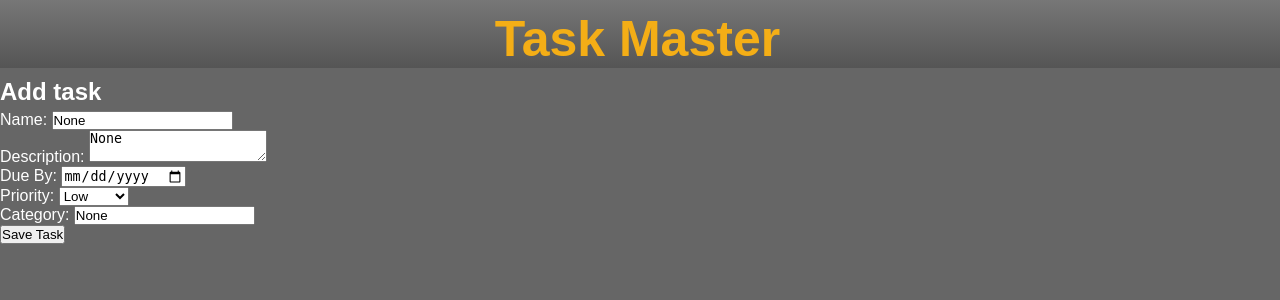
After one commit to SHildebrandt4472/Task-Master, a Flask app: page /new in a window 1280 px wide. The commit adds this page. Shown: the top 300 px of the page. Run offline with Flask 3, Linux system fonts and the light colour scheme.

Commit message:
added add tasks function

```diff
--- a/app/main/main_routes.py
+++ b/app/main/main_routes.py
@@ -72,7 +72,7 @@ def register():
       db.session.commit()
       flash('Your registration is complete, please login to continue')
       return redirect(url_for('.login'))
-    return render_template('register.html', title='Register', form=form)
+    return render_template('register.html', form=form)
 
 
 @bp.route('/delete/<id>', methods=['GET', 'POST'])
@@ -85,7 +85,7 @@ def delete_task(id):
 @bp.route('/edit/<id>', methods=['GET', 'POST'])
 def edit_task(id):
     task = Task.query.get(id)
-    return render_template('edit_task.html', title='Edit Task', task=task)
+    return render_template('edit_task.html', task=task, action_url = url_for('main.update_task', id=task.id))
 
 @bp.route('/update/<id>', methods=['POST'])
 def update_task(id):
@@ -93,7 +93,25 @@ def update_task(id):
     task.name = request.form['name']
     task.description = request.form['description']
     task.category = request.form['category']
-    task.due_by = datetime.datetime.strptime(request.form['due_by'], '%Y-%m-%d')
+    if request.form['due_by']:
+      task.due_by = datetime.datetime.strptime(request.form['due_by'], '%Y-%m-%d')
 
     db.session.commit()
     return redirect(url_for('.home'))
+
+@bp.route('/new', methods=['GET'])
+def new_task():
+  task = Task()
+  return render_template('new_task.html', task=task, action_url = url_for('main.add_task', id=task.id))
+
+@bp.route('/add>', methods=['POST'])
+def add_task():
+    task = Task()
+    task.name = request.form['name']
+    task.description = request.form['description']
+    task.category = request.form['category']
+    if request.form['due_by']:
+      task.due_by = datetime.datetime.strptime(request.form['due_by'], '%Y-%m-%d')
+    current_user.tasks.append(task)
+    db.session.commit()
+    return redirect(url_for('.home'))
--- /dev/null
+++ b/app/templates/_task_form.html
@@ -0,0 +1,29 @@
+<form action="{{ action_url }}" method="POST">
+    <div class="task-details">
+        <label for="name">Name:</label>
+        <input type="text" id="title" name="name" value="{{ task.name }}" required>
+    </div>
+    <div class="task-details">
+        <label for="description">Description:</label>
+        <textarea id="description" name="description" required>{{ task.description }}</textarea>
+    </div>
+    <div class="task-details">
+        <label for="due_by">Due By:</label>
+        <input type="date" id="due_by" name="due_by" value="{{ task.due_by }}">
+    </div>
+    <div class="task-details">
+        <label for="priority">Priority:</label>
+        <select id="priority" name="priority" required>
+            <option value="low" {% if task.priority == 'low' %}selected{% endif %}>Low</option>
+            <option value="medium" {% if task.priority == 'medium' %}selected{% endif %}>Medium</option>
+            <option value="high" {% if task.priority == 'high' %}selected{% endif %}>High</option>
+        </select>
+    </div>
+    <div class="task-details">
+        <label for="category">Category:</label>
+        <input type="text" id="category" name="category" value="{{ task.category }}" >
+    </div>
+    <div class="task-details">
+        <input type="submit" value="Save Task">
+    </div>
+</form>
--- a/app/templates/index.html
+++ b/app/templates/index.html
@@ -4,14 +4,11 @@
   <link rel="stylesheet" href="{{ url_for('static', filename='tasks.css') }}">
 {% endblock %}
 
-{% block header %}
-  <h1>My Tasks</h1>
-  <a href="{{ url_for('new_task') }}" class="btn">Add New Task</a>
-{% endblock %}
 
 {% block content %}
 
   <h2>My Tasks</h2>
+  <a href="{{ url_for('main.new_task') }}" class="btn">Add New Task</a>
 
   <div class="tasks">
     {% for task in current_user.tasks %}
--- a/app/templates/new_task.html
+++ b/app/templates/new_task.html
@@ -4,40 +4,10 @@
   <link rel="stylesheet" href="{{ url_for('static', filename='tasks.css') }}">
 {% endblock %}
 
-{% block header %}
-  <h1>My Tasks</h1>
+{% block content %}
+<div id="new-task">
+
+  <h2>Add task</h2>
+    {% include '_task_form.html' %}
+</div>
 {% endblock %}
-
-{% block content %}
-
-  <h2>Add new task</h2>
-
-    <div id="new-task">
-      <form action="" method="post" novalidate>
-        {{ form.hidden_tag() }}
-        <p>
-          {{ form.name.label }}<br>
-          {{ form.name(size=32,placeholder="Enter Task Name") }}<br>
-          {% for error in form.name.errors %}
-            <span style="color: red;">[{{ error }}]</span>
-          {% endfor %}
-        </p>
-        <p>
-          {{ form.description.label }}<br>
-          {{ form.description(size=32,placeholder="Enter Task Description") }}<br>
-          {% for error in form.description.errors %}
-            <span style="color: red;">[{{ error }}]</span>
-          {% endfor %}
-        </p>
-        <p>
-          {{ form.category.label }}<br>
-          {{ form.category(size=32,placeholder="Enter Task Category") }}<br>
-          {% for error in form.category.errors %}
-            <span style="color: red;">[{{ error }}]</span>
-          {% endfor %}
-        </p>
-        <p>{{ form.submit() }}</p>
-      </form>
-    {% endfor %}
-  </div>
-{% endblock %}
```
Also changed, not shown: app/templates/edit_task.html (+3 -35 lines), app/static/tasks.css (line endings or trailing spaces), database/todo.db.
